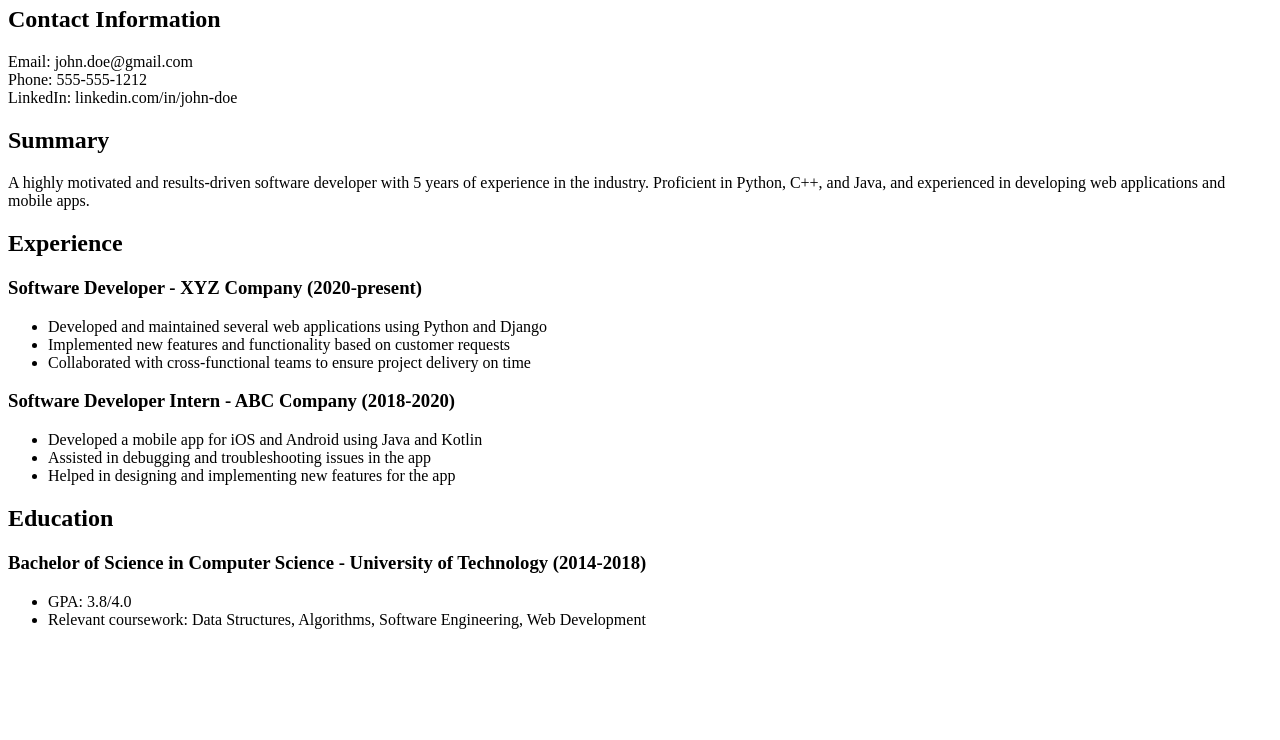
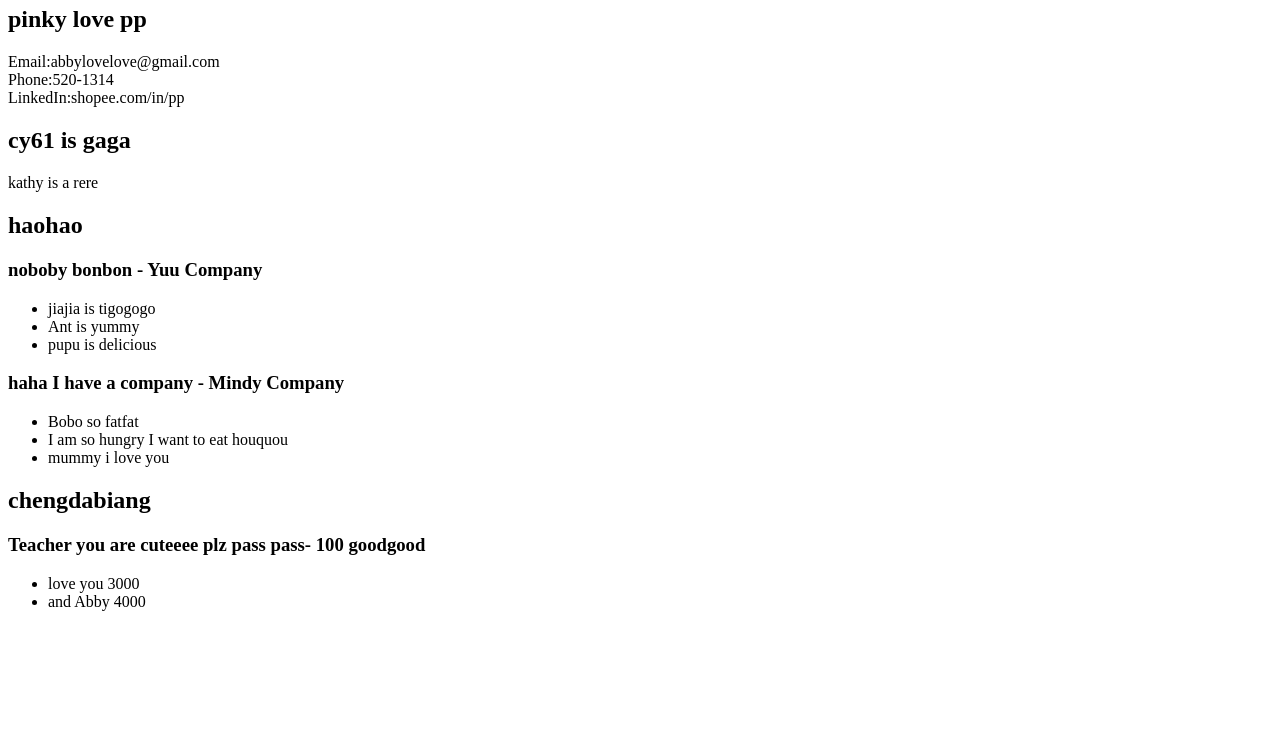
Before and after one commit to Pinky708/pinky, a plain HTML site: page index.html in a window 1280 px wide. Shown: the part 60-800 px from the top of the page. Drawn offline with Linux system fonts and the light colour scheme.

Commit message:
Update index.html

```diff
--- a/index.html
+++ b/index.html
@@ -1,35 +1,35 @@
 <html>
   <head>
-    <title>CV - John Doe</title>
+    <title>CV - Pinkyyyyyyyyyyy</title>
   </head>
   <body>
-    <h1>John Doe</h1>
-    <h2>Contact Information</h2>
+    <h1>abbbbbyyyyyyyy</h1>
+    <h2>pinky love pp</h2>
     <p>
-      Email: john.doe@gmail.com<br>
-      Phone: 555-555-1212<br>
-      LinkedIn: linkedin.com/in/john-doe
+      Email:abbylovelove@gmail.com<br>
+      Phone:520-1314<br>
+      LinkedIn:shopee.com/in/pp
     </p>
-    <h2>Summary</h2>
-    <p>A highly motivated and results-driven software developer with 5 years of experience in the industry. Proficient in Python, C++, and Java, and experienced in developing web applications and mobile apps.</p>
-    <h2>Experience</h2>
-    <h3>Software Developer - XYZ Company (2020-present)</h3>
+    <h2>cy61 is gaga</h2>
+    <p>kathy is a rere</p>
+    <h2>haohao</h2>
+    <h3>noboby bonbon - Yuu Company</h3>
     <ul>
-      <li>Developed and maintained several web applications using Python and Django</li>
-      <li>Implemented new features and functionality based on customer requests</li>
-      <li>Collaborated with cross-functional teams to ensure project delivery on time</li>
+      <li>jiajia is tigogogo</li>
+      <li>Ant is yummy</li>
+      <li>pupu is delicious</li>
     </ul>
-    <h3>Software Developer Intern - ABC Company (2018-2020)</h3>
+    <h3>haha I have a company - Mindy Company</h3>
     <ul>
-      <li>Developed a mobile app for iOS and Android using Java and Kotlin</li>
-      <li>Assisted in debugging and troubleshooting issues in the app</li>
-      <li>Helped in designing and implementing new features for the app</li>
+      <li>Bobo so fatfat</li>
+      <li>I am so hungry I want to eat houquou </li>
+      <li>mummy i love you</li>
     </ul>
-    <h2>Education</h2>
-    <h3>Bachelor of Science in Computer Science - University of Technology (2014-2018)</h3>
+    <h2>chengdabiang</h2>
+    <h3>Teacher you are cuteeee plz pass pass- 100 goodgood</h3>
     <ul>
-      <li>GPA: 3.8/4.0</li>
-      <li>Relevant coursework: Data Structures, Algorithms, Software Engineering, Web Development</li>
+      <li>love you 3000</li>
+      <li>and Abby 4000</li>
     </ul>
   </body>
 </html>
```
